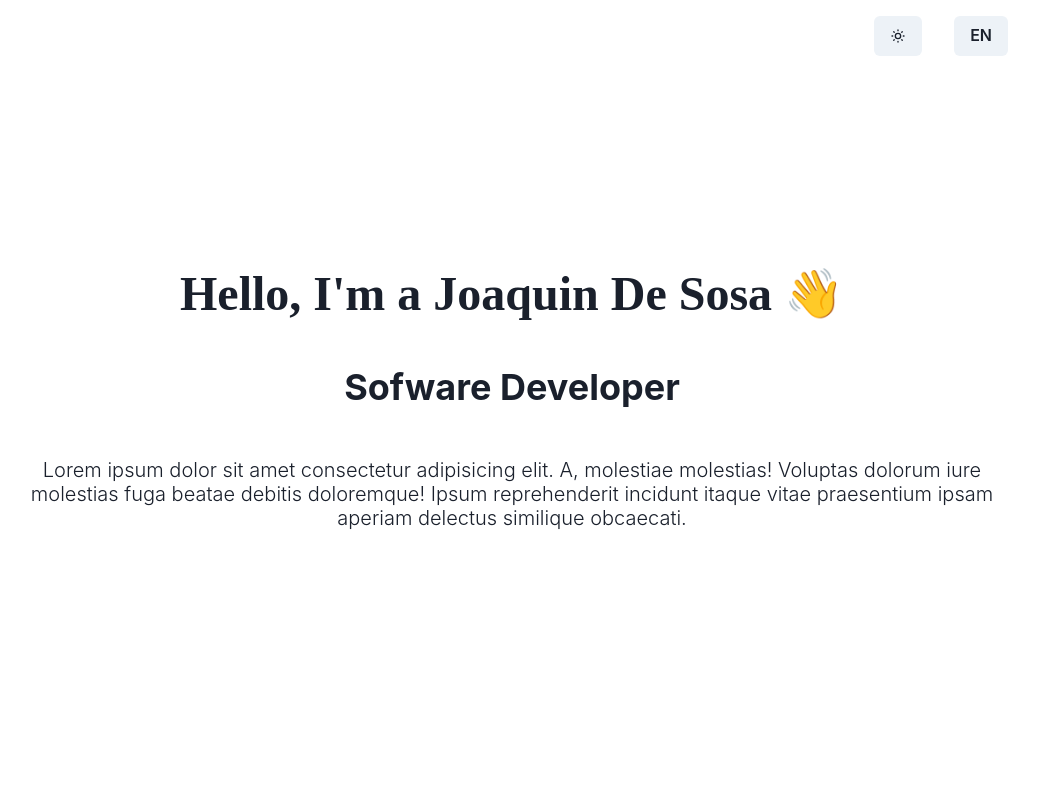
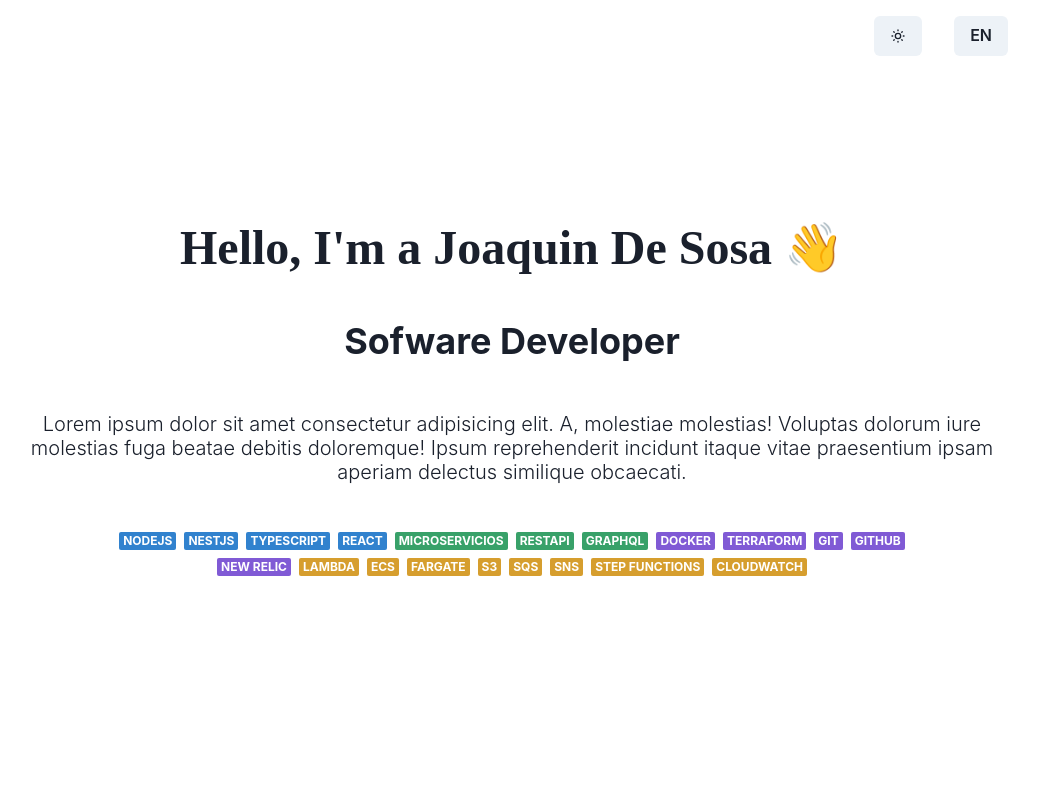
Before and after one commit to joaquinzxy/dev-portfolio, a React (Vite) app: page / in a window 1280 px wide. Shown: the top 799 px of the page, without its empty margins (128-1167 px from the left). Built offline with nearby package versions, Linux system fonts and the light colour scheme; a web font is replaced by a local one.

Commit message:
skillsets added

```diff
--- a/src/App.jsx
+++ b/src/App.jsx
@@ -6,7 +6,7 @@ function App() {
   return (
     <>
       <Routes>
-        <Route path="*" element={<Home />} />
+        <Route path="/*" element={<Home />} />
       </Routes>
     </>
   )
--- a/src/components/about/CurrentCard.jsx
+++ b/src/components/about/CurrentCard.jsx
@@ -1,11 +1,12 @@
-import { Card, CardBody, CardHeader, Heading } from '@chakra-ui/react';
+import { Card, CardBody, CardHeader, Heading, useColorMode, useColorModeValue } from '@chakra-ui/react';
 import React from 'react';
 
 export const CurrentCard = ({ status }) => {
   const { title, at, position } = status;
 
+
   return (
-    <Card width={['100%', '100%', '40%', '40%', '40%']} mt={'2rem'}>
+    <Card width={['100%', '100%', '40%', '40%', '40%']} mt={'2rem'} bgColor={useColorModeValue('gray.100', '#15171c')}>
       <CardHeader pb={0}>
         <Heading size="md">{title}</Heading>
       </CardHeader>
--- a/src/components/experience/ExperienceCard.jsx
+++ b/src/components/experience/ExperienceCard.jsx
@@ -1,4 +1,4 @@
-import { Box, Heading } from '@chakra-ui/react';
+import { Box, Heading, useColorModeValue } from '@chakra-ui/react';
 import React from 'react';
 
 export const ExperienceCard = ({ experience = {} }) => {
@@ -6,14 +6,14 @@ export const ExperienceCard = ({ experience = {} }) => {
 
   return (
     <Box display={'flex'} mt={'2rem'} gap={'2rem'}>
-      <Box w={'20%'} color='gray.300' textAlign={'right'}>
+      <Box w={'20%'} color={useColorModeValue('gray.800','gray.300')} textAlign={'right'}>
         <Heading size={'sm'}  fontFamily={'Px-Grotesk'}  fontWeight={300}>{dates}</Heading>
         {
             status && <Heading size={'xs'} mt={'0.3rem'} mb={'1rem'} fontFamily={'Px-Grotesk'} fontWeight={300}>{status}</Heading>
         }
       </Box>
       <Box w={'80%'}>
-        <Heading size={'md'}>{position}</Heading>
+        <Heading size={'md'} style={{color: '#00f7be'}}>{position}</Heading>
         <Heading size={'sm'} mt={'0.3rem'} mb={'1rem'} fontWeight={400}>{company}</Heading>
         <p>
           {description}
--- a/src/components/sections/Hero.jsx
+++ b/src/components/sections/Hero.jsx
@@ -1,40 +1,177 @@
-import { Box, Button, Heading, Icon, useColorMode } from '@chakra-ui/react';
-import { LuSunMedium, LuMoonStar } from "react-icons/lu";
+import {
+  Badge,
+  Box,
+  Button,
+  Heading,
+  Icon,
+  useColorMode,
+} from '@chakra-ui/react';
+import { LuSunMedium, LuMoonStar } from 'react-icons/lu';
 import React from 'react';
 import { useTranslation } from 'react-i18next';
 
 export const Hero = () => {
-  const [ t, i18n] = useTranslation("global");
+  const [t, i18n] = useTranslation('global');
   const { toggleColorMode, colorMode } = useColorMode();
 
   const toggleLanguage = () => {
     i18n.changeLanguage(i18n.language === 'en' ? 'es' : 'en');
-  }
+  };
+
+  //   Lambda - ECS - Fargate - S3 - SQS - SNS - Step Functions - CloudWatch - NodeJS - NestJS - TypeScript - React - Microservicios - RestAPI - GraphQL - Docker - Terraform- Git - Github  - New Relic
+
+  const skillset = [
+    {
+      name: 'NodeJS',
+      type: 'lang',
+    },
+    {
+      name: 'NestJS',
+      type: 'lang',
+    },
+    {
+      name: 'TypeScript',
+      type: 'lang',
+    },
+    {
+      name: 'React',
+      type: 'lang',
+    },
+    {
+      name: 'Microservicios',
+      type: 'integrations',
+    },
+    {
+      name: 'RestAPI',
+      type: 'integrations',
+    },
+    {
+      name: 'GraphQL',
+      type: 'integrations',
+    },
+    {
+      name: 'Docker',
+      type: 'devops',
+    },
+    {
+      name: 'Terraform',
+      type: 'devops',
+    },
+    {
+      name: 'Git',
+      type: 'devops',
+    },
+    {
+      name: 'Github',
+      type: 'devops',
+    },
+    {
+      name: 'New Relic',
+      type: 'devops',
+    },
+    {
+      name: 'Lambda',
+      type: 'aws',
+    },
+    {
+      name: 'ECS',
+      type: 'aws',
+    },
+    {
+      name: 'Fargate',
+      type: 'aws',
+    },
+    {
+      name: 'S3',
+      type: 'aws',
+    },
+    {
+      name: 'SQS',
+      type: 'aws',
+    },
+    {
+      name: 'SNS',
+      type: 'aws',
+    },
+    {
+      name: 'Step Functions',
+      type: 'aws',
+    },
+    {
+      name: 'CloudWatch',
+      type: 'aws',
+    },
+  ];
 
   return (
     <Box h={'90vh'}>
-      <Box h={'10vh'} p={'1rem'} display={'flex'} justifyContent={'flex-end'} gap={'2rem'}>
+      <Box
+        h={'10vh'}
+        p={'1rem'}
+        display={'flex'}
+        justifyContent={'flex-end'}
+        gap={'2rem'}
+      >
         <Button onClick={toggleColorMode}>
-        {
-            colorMode === 'light' ? <Icon as={LuSunMedium} /> : <Icon as={LuMoonStar} />
-        }
+          {colorMode === 'light' ? (
+            <Icon as={LuSunMedium} />
+          ) : (
+            <Icon as={LuMoonStar} />
+          )}
         </Button>
         <Button onClick={toggleLanguage}>
-        {
-            i18n.language === 'en' ? 'EN' : 'ES'
-        }
+          {i18n.language === 'en' ? 'EN' : 'ES'}
         </Button>
       </Box>
-      <Box h={'80vh'} display={'flex'} justifyContent={'center'} alignItems={'center'} flexDir={'column'} textAlign={'center'} gap={'3rem'}>
-        <Heading as='h2' size={'2xl'} fontFamily={'Px-Grotesk'}>
-        {t("hero.title")} 👋
+      <Box
+        h={'80vh'}
+        display={'flex'}
+        justifyContent={'center'}
+        alignItems={'center'}
+        flexDir={'column'}
+        textAlign={'center'}
+        gap={'3rem'}
+      >
+        <Heading as="h2" size={'2xl'} fontFamily={'Px-Grotesk'}>
+          {t('hero.title')} 👋
         </Heading>
-        <Heading as='h3' size={'xl'}>
-        Sofware Developer
+        <Heading as="h3" size={'xl'}>
+          Sofware Developer
         </Heading>
-        <Heading as='p' size={'md'} fontWeight={'300'}>
-        Lorem ipsum dolor sit amet consectetur adipisicing elit. A, molestiae molestias! Voluptas dolorum iure molestias fuga beatae debitis doloremque! Ipsum reprehenderit incidunt itaque vitae praesentium ipsam aperiam delectus similique obcaecati.
+        <Heading as="p" size={'md'} fontWeight={'300'}>
+          Lorem ipsum dolor sit amet consectetur adipisicing elit. A, molestiae
+          molestias! Voluptas dolorum iure molestias fuga beatae debitis
+          doloremque! Ipsum reprehenderit incidunt itaque vitae praesentium
+          ipsam aperiam delectus similique obcaecati.
         </Heading>
+        <Box>
+          <Box
+            display={'flex'}
+            flexWrap={'wrap'}
+            gap={'0.5rem'}
+            justifyContent={'center'}
+            w={'80%'}
+            margin={'0 auto'}
+          >
+            {skillset.map((skill, index) => (
+              <Badge
+                key={index}
+                variant={'solid'}
+                colorScheme={
+                  skill.type === 'lang'
+                    ? 'blue'
+                    : skill.type === 'integrations'
+                    ? 'green'
+                    : skill.type === 'devops'
+                    ? 'purple'
+                    : 'yellow'
+                }
+              >
+                {skill.name}
+              </Badge>
+            ))}
+          </Box>
+        </Box>
       </Box>
     </Box>
   );
```
Also changed, not shown: 3 other files (tests, documents, lock files or other folders).
